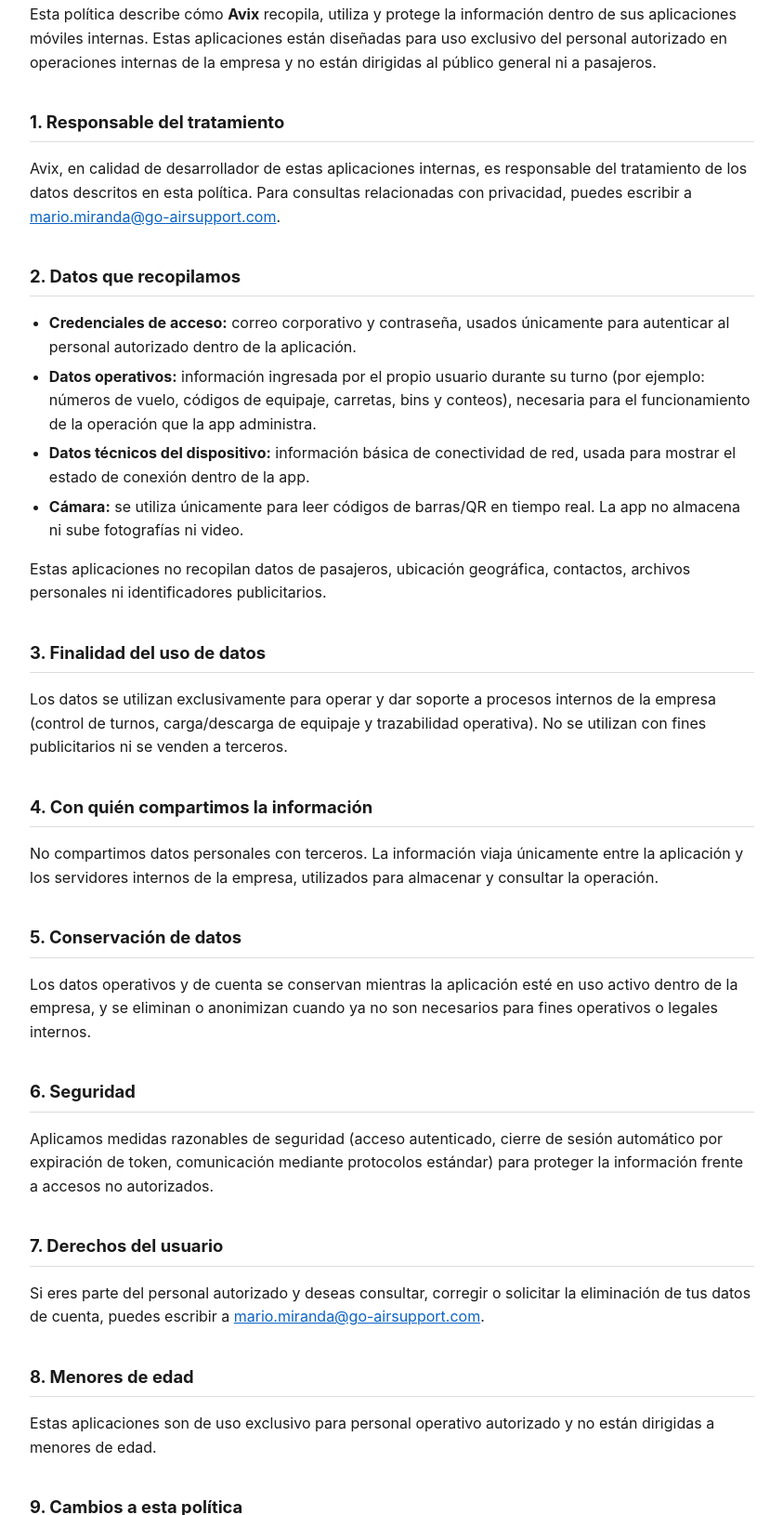
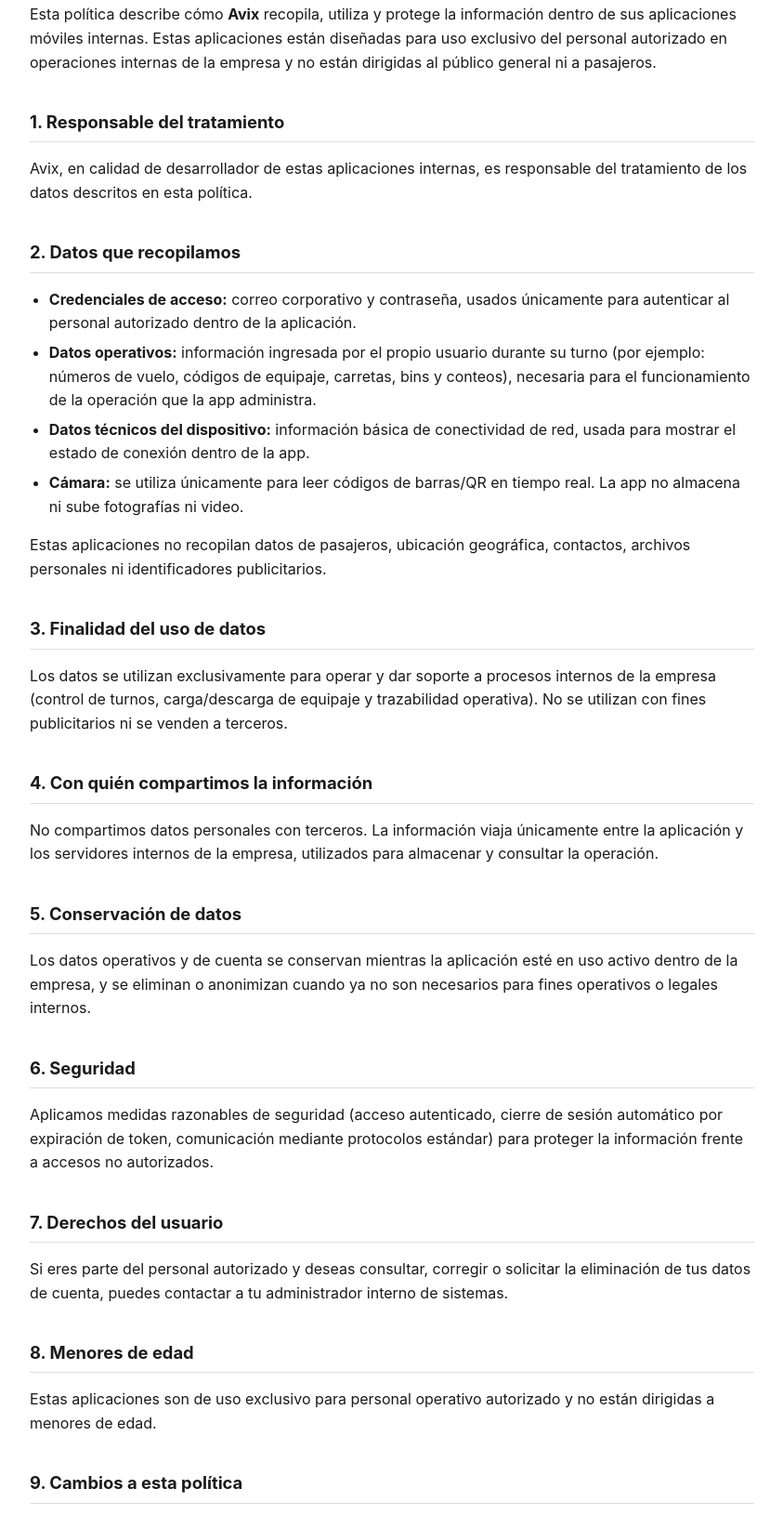
Before and after one commit to avix-solutions/Politicas, a plain HTML site: page index.html in a window 1280 px wide. Shown: the part 176-1806 px from the top of the page at 93% size, without its empty margins (218-1061 px from the left). Drawn offline with Linux system fonts and the light colour scheme.

Commit message:
second commit

```diff
--- a/index.html
+++ b/index.html
@@ -36,8 +36,7 @@
 
 <h2>1. Responsable del tratamiento</h2>
 <p>
-Avix, en calidad de desarrollador de estas aplicaciones internas, es responsable del tratamiento de los datos descritos en esta política. Para consultas relacionadas con privacidad, puedes escribir a
-<a href="mailto:mario.miranda@go-airsupport.com">mario.miranda@go-airsupport.com</a>.
+Avix, en calidad de desarrollador de estas aplicaciones internas, es responsable del tratamiento de los datos descritos en esta política.
 </p>
 
 <h2>2. Datos que recopilamos</h2>
@@ -71,8 +70,7 @@
 
 <h2>7. Derechos del usuario</h2>
 <p>
-Si eres parte del personal autorizado y deseas consultar, corregir o solicitar la eliminación de tus datos de cuenta, puedes escribir a
-<a href="mailto:mario.miranda@go-airsupport.com">mario.miranda@go-airsupport.com</a>.
+Si eres parte del personal autorizado y deseas consultar, corregir o solicitar la eliminación de tus datos de cuenta, puedes contactar a tu administrador interno de sistemas.
 </p>
 
 <h2>8. Menores de edad</h2>
```
